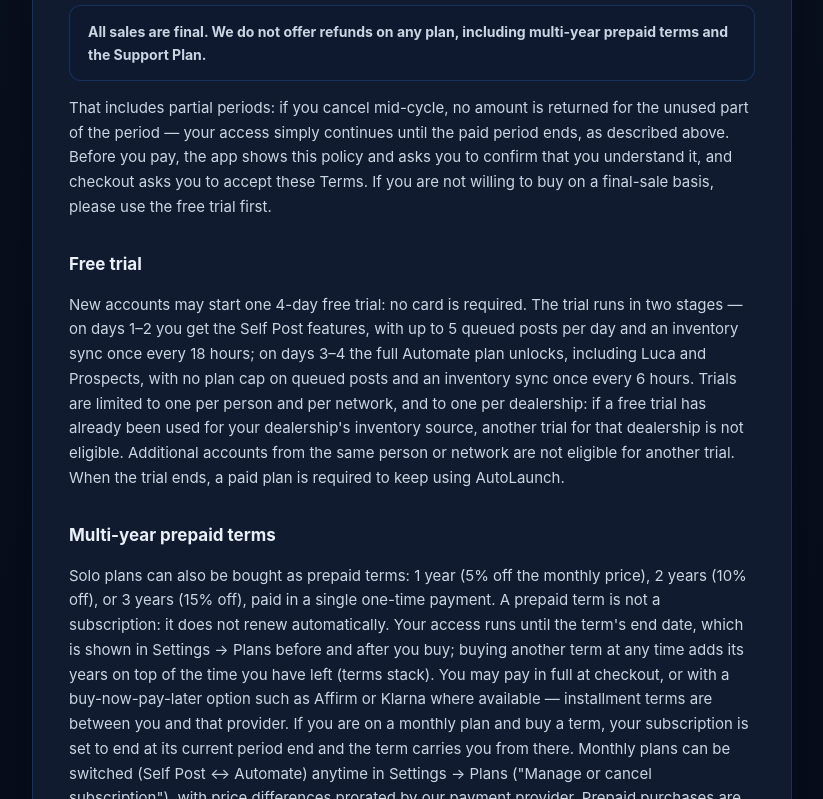
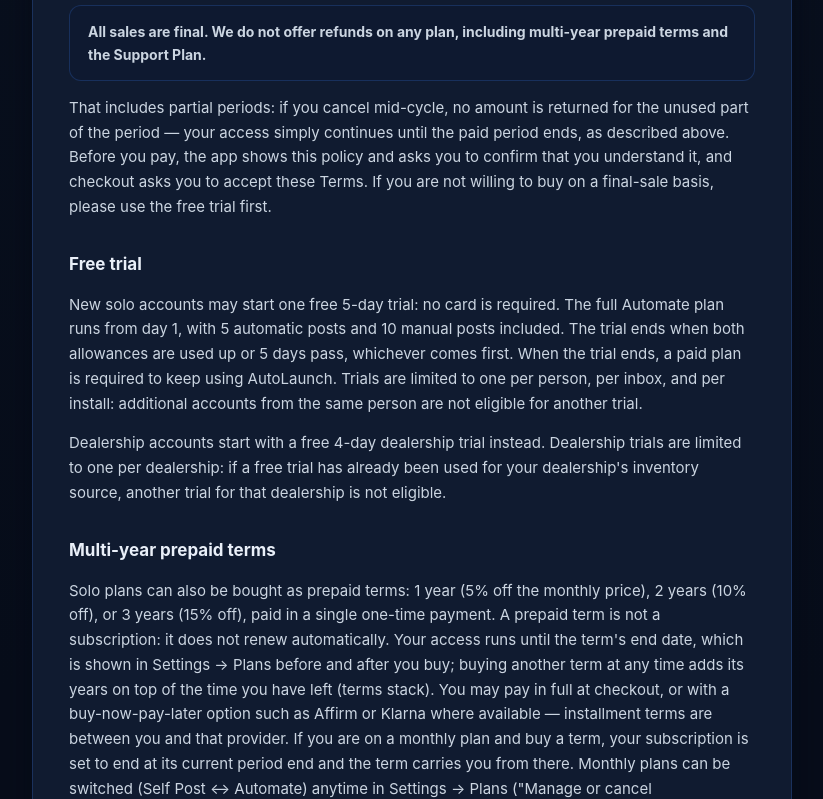
Before and after one commit to mdemoss-bdc/AutoLaunch, a browser extension: page terms.html in a window 1280 px wide. Shown: the part 1542-2341 px from the top of the page, without its empty margins (228-1051 px from the left). Drawn offline with Linux system fonts and the light colour scheme.

Commit message:
Terms: solo trial wording matches the live usage5 trial — Matthew directed 2026-11-21 ("fix the wording to match the new trial setup"). The Free trial section described the retired staged 4-day model (days 1-2 Self Post, days 3-4 Automate). It now describes the solo trial as it has run since 2026-11-16, reusing home.html's corrected phrasing (commit 427b0918): one free 5-day trial, no card required, the full Automate plan from day 1, 5 automatic posts and 10 manual posts included, ending when both allowances are used up or 5 days pass, then a paid plan is required; one trial per person, per inbox, and per install. The old paragraph blended the dealership rule into the solo text; the dealership sentence is preserved verbatim in its own paragraph (dealership accounts start with the 4-day dealership trial, one per dealership / inventory source — that trial is unchanged and still real). Version and last-updated bumped 2026-10-26 -> 2026-11-21. Nothing else in the document changed (control diff = the version line + the trial section only). NOTE: the app's TERMS_VERSION constant still reads 2026-10-26 and is what terms_acceptances records at checkout — left untouched per instructions (acceptance machinery is Matthew's call).

```diff
--- a/terms.html
+++ b/terms.html
@@ -55,7 +55,7 @@
 
   <div class="card">
     <h1>Terms of Service</h1>
-    <p class="updated">Version 2026-10-26 · Last updated: October 26, 2026</p>
+    <p class="updated">Version 2026-11-21 · Last updated: November 21, 2026</p>
 
     <p>These terms govern your use of AutoLaunch — the web
     application and the AutoLaunch Vehicle Assistant Chrome extension
@@ -142,19 +142,19 @@
     basis, please use the free trial first.</p>
 
     <h2>Free trial</h2>
-    <p>New accounts may start one 4-day free trial: no card is
-    required. The trial runs in two stages — on days 1–2 you get
-    the Self Post features, with up to 5 queued posts per day and
-    an inventory sync once every 18 hours; on days 3–4 the full
-    Automate plan unlocks, including Luca and Prospects, with no
-    plan cap on queued posts and an inventory sync once every 6
-    hours. Trials are limited to one per person and per network,
-    and to one per dealership: if a free trial has already been
-    used for your dealership's inventory source, another trial
-    for that dealership is not eligible. Additional accounts from
-    the same person or network are not eligible for another
-    trial. When the trial ends, a paid plan is required to keep
-    using AutoLaunch.</p>
+    <p>New solo accounts may start one free 5-day trial: no card
+    is required. The full Automate plan runs from day 1, with 5
+    automatic posts and 10 manual posts included. The trial ends
+    when both allowances are used up or 5 days pass, whichever
+    comes first. When the trial ends, a paid plan is required to
+    keep using AutoLaunch. Trials are limited to one per person,
+    per inbox, and per install: additional accounts from the
+    same person are not eligible for another trial.</p>
+    <p>Dealership accounts start with a free 4-day dealership
+    trial instead. Dealership trials are limited to one per
+    dealership: if a free trial has already been used for your
+    dealership's inventory source, another trial for that
+    dealership is not eligible.</p>
 
     <h2>Multi-year prepaid terms</h2>
     <p>Solo plans can also be bought as prepaid terms: 1 year
```
